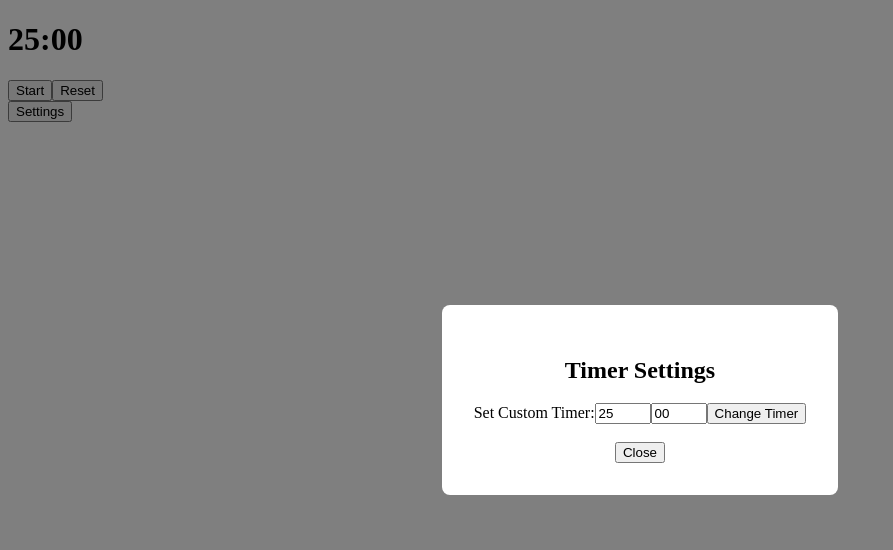
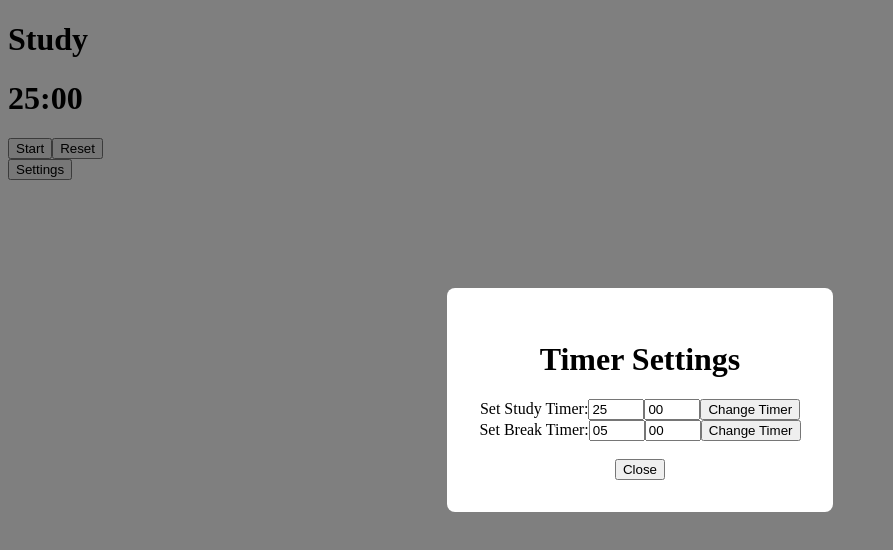
Before and after one commit to mentlly/pomodoro_timer, a Next.js app: page / in a window 1280 px wide. Both pictures are taken after a click on the button "Settings". Shown: the top 550 px of the page, without its empty margins (0-893 px from the left). Built offline with nearby package versions, Linux system fonts and the light colour scheme.

Commit message:
added a break timer which switches with study timer but there is bug in timer settings

```diff
--- a/app/components/timer.tsx
+++ b/app/components/timer.tsx
@@ -3,6 +3,8 @@ import React, { useState, useRef, useEffect, Dispatch, SetStateAction } from 're
 import ReactMarkdown from 'react-markdown';
 
 interface TimerProps {
+    isBreak: boolean,
+    setIsBreak: Dispatch<SetStateAction<boolean>>,
     fixedTimer: number,
     setFixedTimer: Dispatch<SetStateAction<number>>,
     timer: number,
@@ -11,7 +13,7 @@ interface TimerProps {
     setIsActive: Dispatch<SetStateAction<boolean>>
 };
 
-export default function Timer({ fixedTimer, setFixedTimer, timer, setTimer, isActive, setIsActive }: TimerProps) {
+export default function Timer({ isBreak, setIsBreak, fixedTimer, setFixedTimer, timer, setTimer, isActive, setIsActive }: TimerProps) {
 
     const formatTime = (time: number) => {
         const minutes = Math.floor(time/60);
@@ -28,6 +30,7 @@ export default function Timer({ fixedTimer, setFixedTimer, timer, setTimer, isAc
         setIsActive(prev => !prev);
     };
 
+    //Start and Pause Button and interval
     useEffect(() => {
         let interval: NodeJS.Timeout;
         if(isActive && timer > 0) {
--- a/app/components/timerSettings.tsx
+++ b/app/components/timerSettings.tsx
@@ -3,6 +3,8 @@ import React, { useState, useRef, useEffect, Dispatch, SetStateAction } from 're
 import ReactMarkdown from 'react-markdown';
 
 interface TimerProps {
+    isBreak: boolean,
+    setIsBreak: Dispatch<SetStateAction<boolean>>,
     fixedTimer: number,
     setFixedTimer: Dispatch<SetStateAction<number>>,
     timer: number,
@@ -11,18 +13,41 @@ interface TimerProps {
     setIsActive: Dispatch<SetStateAction<boolean>>
 };
 
-export default function TimerSettings({ fixedTimer, setFixedTimer, timer, setTimer, isActive, setIsActive }: TimerProps) {
+export default function TimerSettings({ isBreak, setIsBreak, fixedTimer, setFixedTimer, timer, setTimer, isActive, setIsActive }: TimerProps) {
     const [isOpen, setIsOpen] = useState(false);
-    const [minutes, setMinutes] = useState(Math.floor(fixedTimer/60));
-    const [seconds, setSeconds] = useState(fixedTimer%60);
+    const [studyMinutes, setStudyMinutes] = useState(25);
+    const [studySeconds, setStudySeconds] = useState(fixedTimer%60);
+    const [breakMinutes, setBreakMinutes] = useState(5);
+    const [breakSeconds, setBreakSeconds] = useState(0);
 
-    const ChangeTimer = () => {
-        const newFixedTimer = (Number((minutes*60))+Number(seconds));
+    const BreakTimer = async () => {
+        const breakTimer = (Number(breakMinutes*60)+Number(breakSeconds));
+        setIsActive(false);
+        if(isBreak) {
+            await setTimer(breakTimer);
+        }
+        setIsOpen(false);
+    };
+
+    const StudyTimer = async () => {
+        const newFixedTimer = (Number((studyMinutes*60))+Number(studySeconds));
         setFixedTimer(newFixedTimer);
-        setTimer(newFixedTimer);
+        if(!isBreak) {
+            await setTimer(newFixedTimer);
+        }
         setIsActive(false);
         setIsOpen(false);
     };
+
+    useEffect(() => {
+        if(!isBreak && timer === 0) {
+            StudyTimer();
+            setIsBreak(true);
+        } else if(isBreak && timer === 0) {
+            BreakTimer();
+            setIsBreak(false);
+        }
+    }, [timer]);
 
     return (
         <div>
@@ -30,18 +55,18 @@ export default function TimerSettings({ fixedTimer, setFixedTimer, timer, setTim
             {isOpen && (
                 <div className="modal-overlay">
                 <div className="modal-content">
-                    <h2>Timer Settings</h2>
-                    <form onSubmit={ChangeTimer}>
-                        <label>Set Custom Timer:</label>
+                    <h1>Timer Settings</h1>
+                    <form onSubmit={StudyTimer}>
+                        <label>Set Study Timer:</label>
                         <input
                             type='number'
                             min={0}
                             max={60}
-                            value={minutes.toString().padStart(2,'0')}
+                            value={studyMinutes.toString().padStart(2,'0')}
                             onChange={(e) => {
                                 const val = e.target.value;
                                 if (val.length <= 2 || Number(val) <= 60) {
-                                    setMinutes(Number(val));
+                                    setStudyMinutes(Number(val));
                                 }
                             }}
                             placeholder='Minutes'
@@ -50,11 +75,41 @@ export default function TimerSettings({ fixedTimer, setFixedTimer, timer, setTim
                             type='number'
                             min={0}
                             max={59}
-                            value={seconds.toString().padStart(2,'0')}
+                            value={studySeconds.toString().padStart(2,'0')}
                             onChange={(e) => {
                                 const val = e.target.value;
                                 if (val.length <= 2 || Number(val) <= 59) {
-                                    setSeconds(Number(val));
+                                    setStudySeconds(Number(val));
+                                }
+                            }}
+                            placeholder='Seconds'
+                        />
+                        <button type='submit'>Change Timer</button>
+                    </form>
+                    <form onSubmit={BreakTimer}>
+                        <label>Set Break Timer:</label>
+                        <input
+                            type='number'
+                            min={0}
+                            max={60}
+                            value={breakMinutes.toString().padStart(2,'0')}
+                            onChange={(e) => {
+                                const val = e.target.value;
+                                if (val.length <= 2 || Number(val) <= 60) {
+                                    setBreakMinutes(Number(val));
+                                }
+                            }}
+                            placeholder='Minutes'
+                        />
+                        <input
+                            type='number'
+                            min={0}
+                            max={59}
+                            value={breakSeconds.toString().padStart(2,'0')}
+                            onChange={(e) => {
+                                const val = e.target.value;
+                                if (val.length <= 2 || Number(val) <= 59) {
+                                    setBreakSeconds(Number(val));
                                 }
                             }}
                             placeholder='Seconds'
--- a/app/page.tsx
+++ b/app/page.tsx
@@ -5,13 +5,17 @@ import Timer from './components/timer'
 import TimerSettings from './components/timerSettings';
 
 export default function page() {
+  const [isBreak, setIsBreak] = useState(false);
   const [fixedTimer, setFixedTimer] = useState(25*60);
   const [timer, setTimer] = useState(fixedTimer);
   const [isActive, setIsActive] = useState(false);
   return (
     <>
+      <h1>{isBreak ? "Break" : "Study"}</h1>
       <div>
         <Timer
+        isBreak={isBreak}
+        setIsBreak={setIsBreak}
         fixedTimer={fixedTimer}
         setFixedTimer={setFixedTimer}
         timer={timer}
@@ -20,6 +24,8 @@ export default function page() {
         setIsActive={setIsActive}
         />
         <TimerSettings
+        isBreak={isBreak}
+        setIsBreak={setIsBreak}
         fixedTimer={fixedTimer}
         setFixedTimer={setFixedTimer}
         timer={timer}
```
